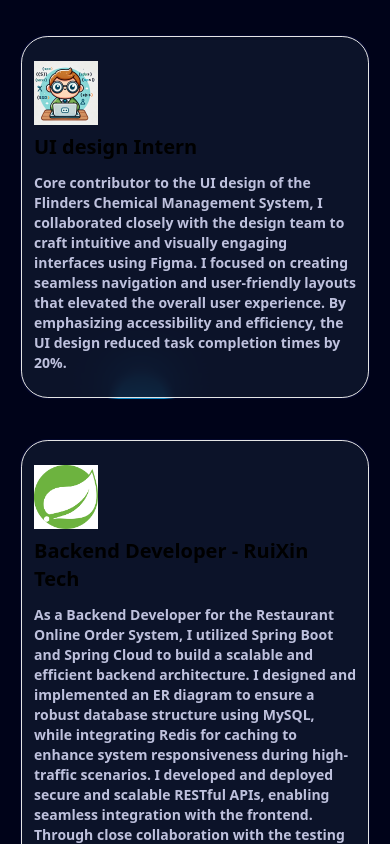
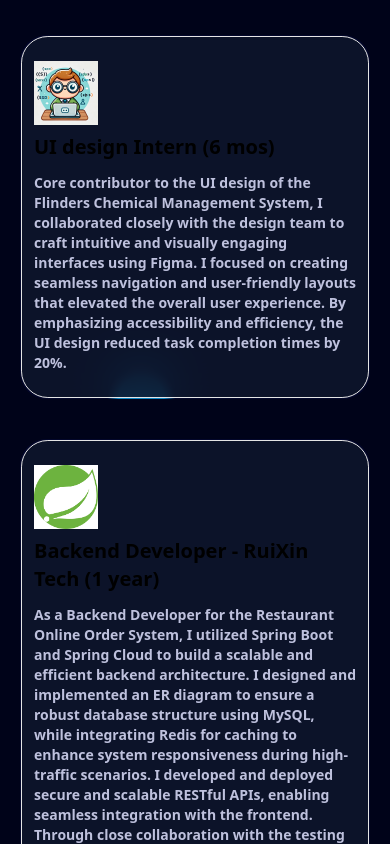
Before and after one commit to JackyChn/Protfolio, a Next.js app: page / in a window 390 px wide. Shown: the part 4980-5824 px from the top of the page. Built offline with nearby package versions, Linux system fonts and the light colour scheme; no server answers.

Commit message:
Fix: bugs

```diff
--- a/app/_components/Experience.tsx
+++ b/app/_components/Experience.tsx
@@ -10,7 +10,7 @@ export default function Experience() {
       </h1>
 
       <div className="w-full mt-12 grid lg:grid-cols-4 grid-cols-1 gap-10">
-        {workExperience.map(({ id, title, desc, className, thumbnail }) => (
+        {workExperience.map(({ id, title, desc, thumbnail }) => (
           <Button
             key={id}
             duration={Math.floor(Math.random() * 10000) + 10000}
--- a/app/_components/Footer.tsx
+++ b/app/_components/Footer.tsx
@@ -26,21 +26,12 @@ export default function Footer() {
 
   return (
     <footer className="w-full pt-20 pb-10 relative" id="contact">
-      {/* background grid */}
-      <div className="w-full absolute left-0 -bottom-72 min-h-96 -z-10">
-        <img
-          src="/footer-grid.svg"
-          alt="grid"
-          className="w-full h-full opacity-50 "
-        />
-      </div>
-
       <div className="flex flex-col items-center">
         {/* title */}
         <h1 className="heading lg:max-w-[45vw]">
           Wanna make a perfect digital journey{" "}
           <span className="text-purple">together</span>?
-          <span> Contact me!</span>
+          <span> Let&apos;s get in touch!</span>
         </h1>
 
         {/* description */}
--- a/app/_components/ui/FloatingNav.tsx
+++ b/app/_components/ui/FloatingNav.tsx
@@ -70,7 +70,7 @@ export const FloatingNav = ({
             )}
           >
             <span className="block sm:hidden">{navItem.icon}</span>
-            <span className="hidden sm:block text-sm">{navItem.name}</span>
+            <span className="cursor-pointer text-sm">{navItem.name}</span>
           </Link>
         ))}
 
--- a/app/page.tsx
+++ b/app/page.tsx
@@ -9,7 +9,7 @@ import Footer from "./_components/Footer";
 
 export default function Home() {
   return (
-    <main className="relative bg-black-100 text-white-200 flex justify-center items-center flex-col overflow-hidden mx-auto sm:px-10 px-5">
+    <main className="relative bg-black-100 text-white-200 flex justify-center items-center flex-col mx-auto sm:px-10 px-5 overflow-clip">
       <div className="max-w-7xl w-full">
         <FloatingNav navItems={navItems} />
         <Hero />
--- a/data/index.ts
+++ b/data/index.ts
@@ -184,28 +184,28 @@ export const companies = [
 export const workExperience = [
   {
     id: 1,
-    title: "UI design Intern",
+    title: "UI design Intern (6 mos)",
     desc: "Core contributor to the UI design of the Flinders Chemical Management System, I collaborated closely with the design team to craft intuitive and visually engaging interfaces using Figma. I focused on creating seamless navigation and user-friendly layouts that elevated the overall user experience. By emphasizing accessibility and efficiency, the UI design reduced task completion times by 20%. ",
     className: "md:col-span-2",
     thumbnail: "/avatar.png",
   },
   {
     id: 2,
-    title: "Backend Developer - RuiXin Tech",
+    title: "Backend Developer - RuiXin Tech (1 year)",
     desc: "As a Backend Developer for the Restaurant Online Order System, I utilized Spring Boot and Spring Cloud to build a scalable and efficient backend architecture. I designed and implemented an ER diagram to ensure a robust database structure using MySQL, while integrating Redis for caching to enhance system responsiveness during high-traffic scenarios. I developed and deployed secure and scalable RESTful APIs, enabling seamless integration with the frontend. Through close collaboration with the testing team, I identified and resolved critical issues, ensuring the delivery of a reliable and high-performing system that received commendation from stakeholders.",
     className: "md:col-span-2",
     thumbnail: "/SpringBoot.png",
   },
   {
     id: 3,
-    title: "Frontend Engineer - RuiXin Tech, Flinders Uni",
+    title: "Frontend Engineer - RuiXin Tech, Flinders Uni (1 year)",
     desc: "Pivotal web developer in designing and developing an intuitive Single Page Application (SPA) using React, TypeScript, and Next.js. Collaborating with the design team through Figma, I contributed to creating seamless and user-friendly interfaces that enhanced the user experience and reduced task completion times by 20%.",
     className: "md:col-span-2",
     thumbnail: "/Next.png",
   },
   {
     id: 4,
-    title: "Testing Leadership - Flinders Uni",
+    title: "Testing Leadership - Flinders Uni (4 mos)",
     desc: "As a key leader in the testing phase of the Flinders Chemical Management System, I utilized the Jest library to implement robust unit tests for backend APIs. My proactive approach to identifying critical bugs early reduced the bug-fix cycle by 30%. By leveraging Azure DevOps, I ensured seamless communication and collaboration between testing and backend teams. This leadership, coupled with my passion for problem-solving, ensured the delivery of a reliable and well-tested system that met all user requirements and exceeded expectations during user acceptance testing.",
     className: "md:col-span-2",
     thumbnail: "/Jest.png",
```
